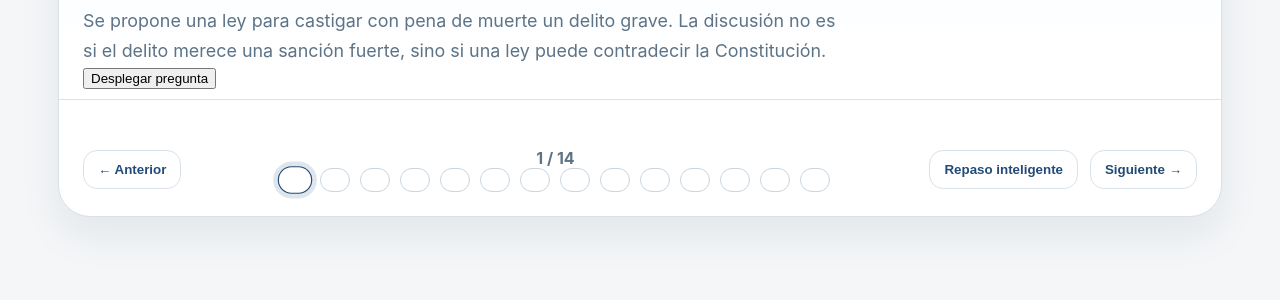
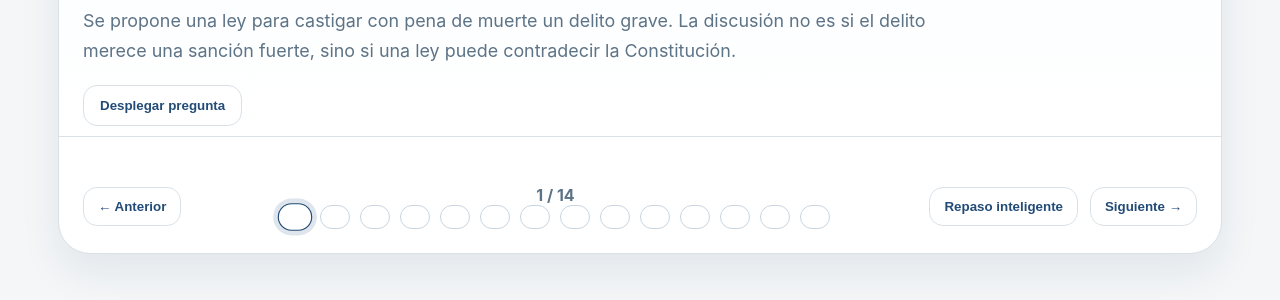
Before and after one commit to profleonardohernandez-ui/fichas-saber-app, a plain HTML site: page index.html in a window 1280 px wide. Shown: the part 268-568 px from the top of the page. Drawn offline with Linux system fonts and the light colour scheme.

Commit message:
Update styles.css

```diff
--- a/styles.css
+++ b/styles.css
@@ -71,7 +71,22 @@
       border-radius: 999px; padding: 7px 11px; background: var(--soft); border: 1px solid var(--line); color: var(--brand); font-size: .8rem; font-weight: 700;
     }
     .hero h2 { margin: 0 0 10px; font-size: clamp(1.8rem, 4vw, 2.6rem); line-height: 1.08; }
-    .hero p { margin: 0; color: var(--muted); font-size: 1.05rem; line-height: 1.7; max-width: 68ch; }
+    .hero p { margin: 0; color: var(--muted); font-size: 1.05rem; line-height: 1.7; max-width: none; }
+
+    .reveal-btn {
+      margin-top: 18px;
+      appearance: none;
+      border: 1px solid var(--line);
+      background: white;
+      color: var(--brand);
+      border-radius: 14px;
+      padding: 12px 16px;
+      font-weight: 800;
+      cursor: pointer;
+      transition: .15s ease;
+    }
+    .reveal-btn:hover { transform: translateY(-1px); background: var(--soft-2); }
+    .question-wrap[hidden] { display: none !important; }
     .hero-status {
       display: flex; flex-wrap: wrap; gap: 8px; align-items: center; justify-content: flex-end;
       max-width: 320px;
```
